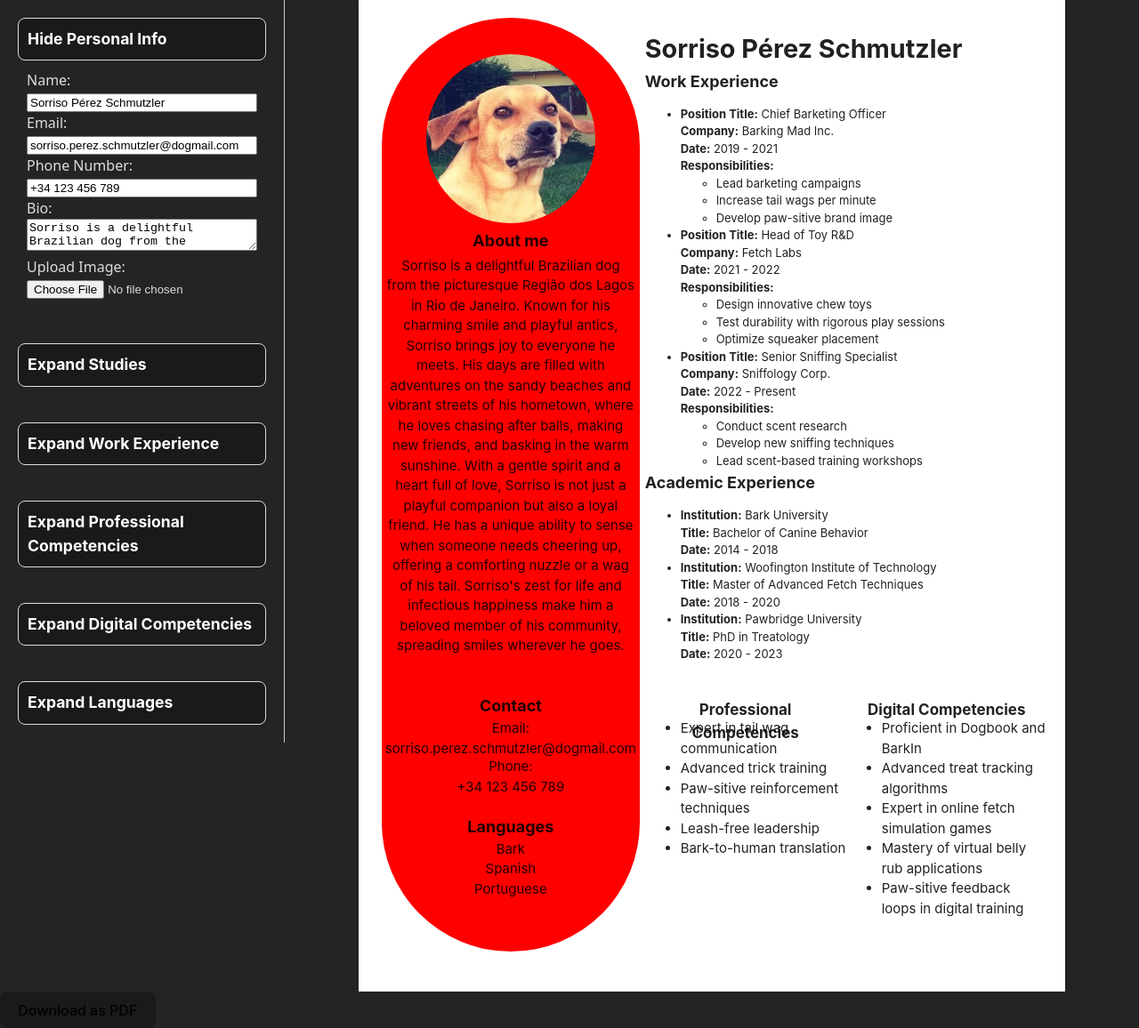
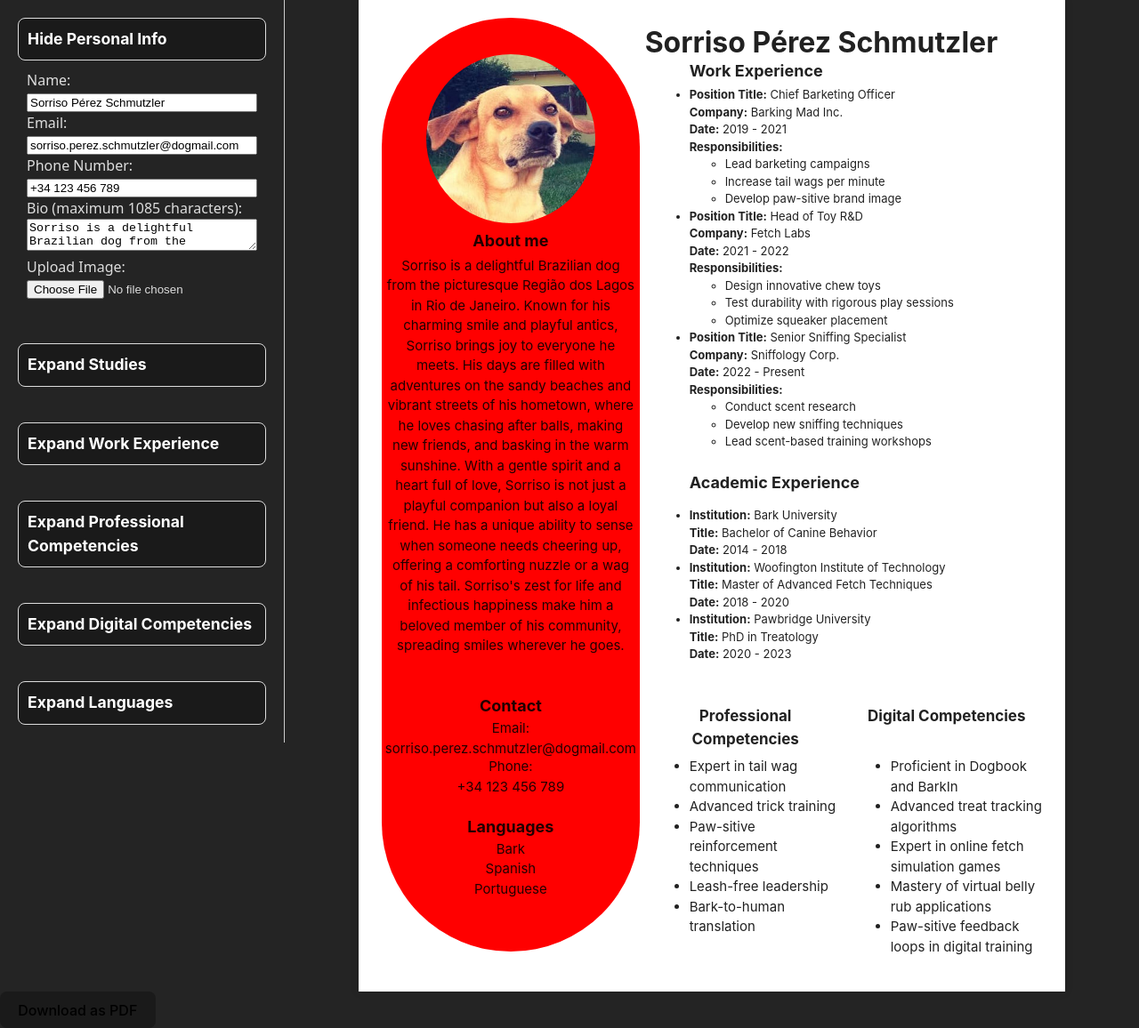
Before and after one commit to joviscab/cv-app, a React (Vite) app: page / in a window 1280 px wide. Shown: the whole page at 89% size. Built offline with nearby package versions, Linux system fonts and the light colour scheme.

Commit message:
fix general style adjustments

```diff
--- a/src/App.jsx
+++ b/src/App.jsx
@@ -79,7 +79,12 @@ function App() {
       return;
     }
 
-    html2canvas(input)
+    html2canvas(input, {
+      useCORS: true,
+      scrollX: 0,
+      scrollY: -window.scrollY,
+      backgroundColor: null,
+    })
       .then((canvas) => {
         const imgData = canvas.toDataURL("image/png");
         const pdf = new jsPDF({
--- a/src/components/Curriculum.jsx
+++ b/src/components/Curriculum.jsx
@@ -8,15 +8,22 @@ function Curriculum({ data }) {
           <img src={data.image} alt="Profile" className="profile-image" />
         </div>
       )}
-      <h1 className="nameCV">{data.name}</h1>
       <div className="circle"></div>
       <h1 className="aboutCV">About me</h1>
+      <h1 className="contactCV">Contact</h1>
       <p className="bioCV">{data.bio}</p>
-      <h1 className="contactCV">Contact</h1>
       <p className="emailCV">Email: {data.email}</p>
       <p className="phoneCV">
         Phone: <br /> {data.phone}
       </p>
+
+      <h2 className="languageCV">Languages</h2>
+      <ul className="langContentCV">
+        {data.languages.map((language, index) => (
+          <li key={index}>{language}</li>
+        ))}
+      </ul>
+      <h1 className="nameCV">{data.name}</h1>
       <h2 className="workCV">Work Experience</h2>
       <ul className="workContentCV">
         {data.experience.map((exp, index) => (
@@ -55,12 +62,6 @@ function Curriculum({ data }) {
           <li key={index}>{dig}</li>
         ))}
       </ul>
-      <h2 className="languageCV">Languages</h2>
-      <ul className="langContentCV">
-        {data.languages.map((language, index) => (
-          <li key={index}>{language}</li>
-        ))}
-      </ul>
     </>
   );
 }
--- a/src/components/Form.jsx
+++ b/src/components/Form.jsx
@@ -339,6 +339,7 @@ function Form({ curriculumData, setCurriculumData }) {
                 <input
                   type="text"
                   name="name"
+                  maxlength="32"
                   value={curriculumData.name}
                   onChange={handleInputChange}
                 />
@@ -346,6 +347,7 @@ function Form({ curriculumData, setCurriculumData }) {
                 <input
                   type="email"
                   name="email"
+                  maxlength="36"
                   value={curriculumData.email}
                   onChange={handleInputChange}
                 />
@@ -353,12 +355,14 @@ function Form({ curriculumData, setCurriculumData }) {
                 <input
                   type="tel"
                   name="phone"
+                  maxlength="25"
                   value={curriculumData.phone}
                   onChange={handleInputChange}
                 />
-                <label>Bio:</label>
+                <label>Bio (maximum 1085 characters):</label>
                 <textarea
                   type="text"
+                  maxlength="1085"
                   name="bio"
                   value={curriculumData.bio}
                   onChange={handleInputChange}
--- a/src/styles/App.css
+++ b/src/styles/App.css
@@ -19,10 +19,6 @@
 #root {
   margin: 0;
   padding: 0;
-}
-
-ul {
-  /* list-style-type: none; */
 }
 
 a {
@@ -51,7 +47,6 @@ body {
 }
 
 h1 {
-  font-size: 1.8em;
   line-height: 1.1;
 }
 
@@ -266,54 +261,66 @@ button:focus-visible {
   grid-column: 2 / 4;
   grid-row: 1 / 2;
   text-align: left;
+  margin-top: 10px;
 }
 
 .workCV {
   grid-column: 2 / 4;
-  grid-row: 3 / 4;
+  grid-row: 2 / 3;
   font-size: 18px;
+  padding-left: 50px;
+  padding-top: 10px;
 }
 
 .workContentCV {
   grid-column: 2 / 4;
-  grid-row: 5 / 6;
+  grid-row: 4 / 5;
   font-size: 13px;
+  padding-left: 50px;
 }
 
 .academicCV {
   grid-column: 2 / 4;
   grid-row: 24 / 25;
   font-size: 18px;
+  padding-left: 50px;
 }
 
 .academicContentCV {
   grid-column: 2 / 4;
   grid-row: 26 / 27;
   font-size: 13px;
+  padding-left: 50px;
 }
 
 .professionalCV {
   grid-column: 2 / 3;
-  grid-row: 36 / 38;
+  grid-row: 37 / 39;
   font-size: 17px;
   text-align: center;
+  margin: 0;
+  padding: 0;
 }
 
 .proContentCV {
   grid-column: 2 / 3;
-  grid-row: 37 / 50;
+  grid-row: 39 / 50;
   font-size: 15px;
+  padding-left: 50px;
 }
 
 .digitalCV {
   grid-column: 3 / 4;
-  grid-row: 36 / 38;
+  grid-row: 37 / 38;
   font-size: 17px;
   text-align: center;
+  margin: 0;
+  padding: 0;
 }
 
 .digContentCV {
   grid-column: 3 / 4;
-  grid-row: 37 / 50;
+  grid-row: 39 / 50;
   font-size: 15px;
+  padding-left: 50px;
 }
```
